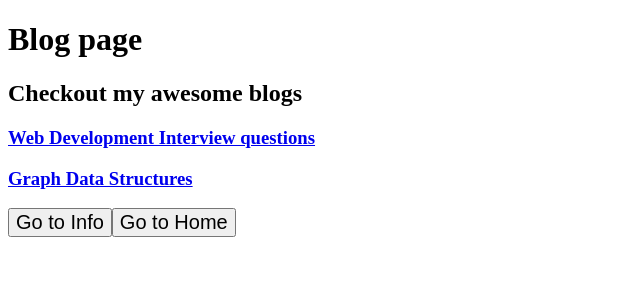
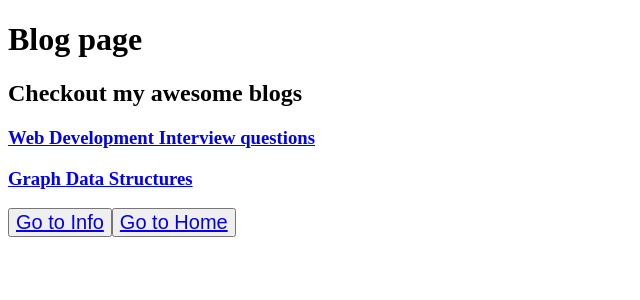
Before and after one commit to DeepmalaDixit/Siddharth-s-portfolio---Contest-12-02-23---256rmhv4z29k, a React app: page /blog in a window 1280 px wide. Shown: the top 300 px of the page, without its empty margins (0-640 px from the left). Built offline with nearby package versions, Linux system fonts and the light colour scheme.

Commit message:
Update Blog.js

```diff
--- a/src/components/Blog.js
+++ b/src/components/Blog.js
@@ -10,8 +10,8 @@ const Blog = () => {
             <h2>Checkout my awesome blogs </h2>
             <h3><a href='https://www.newtonschool.co/post/top-13-web-developer-interview-questions'>Web Development Interview questions</a></h3>
             <h3><a href='https://www.newtonschool.co/post/graph-data-structure-explained-with-examples'>Graph Data Structures</a></h3>
-            <button id="blog-to-info"> Go to Info</button>
-            <button id="blog-to-home"> Go to Home</button>
+            <button id="blog-to-info"> <Link to="/info">Go to Info</Link></button>
+            <button id="blog-to-home"> <Link to="/">Go to Home</Link></button>
         </div>
     )
 }
```
